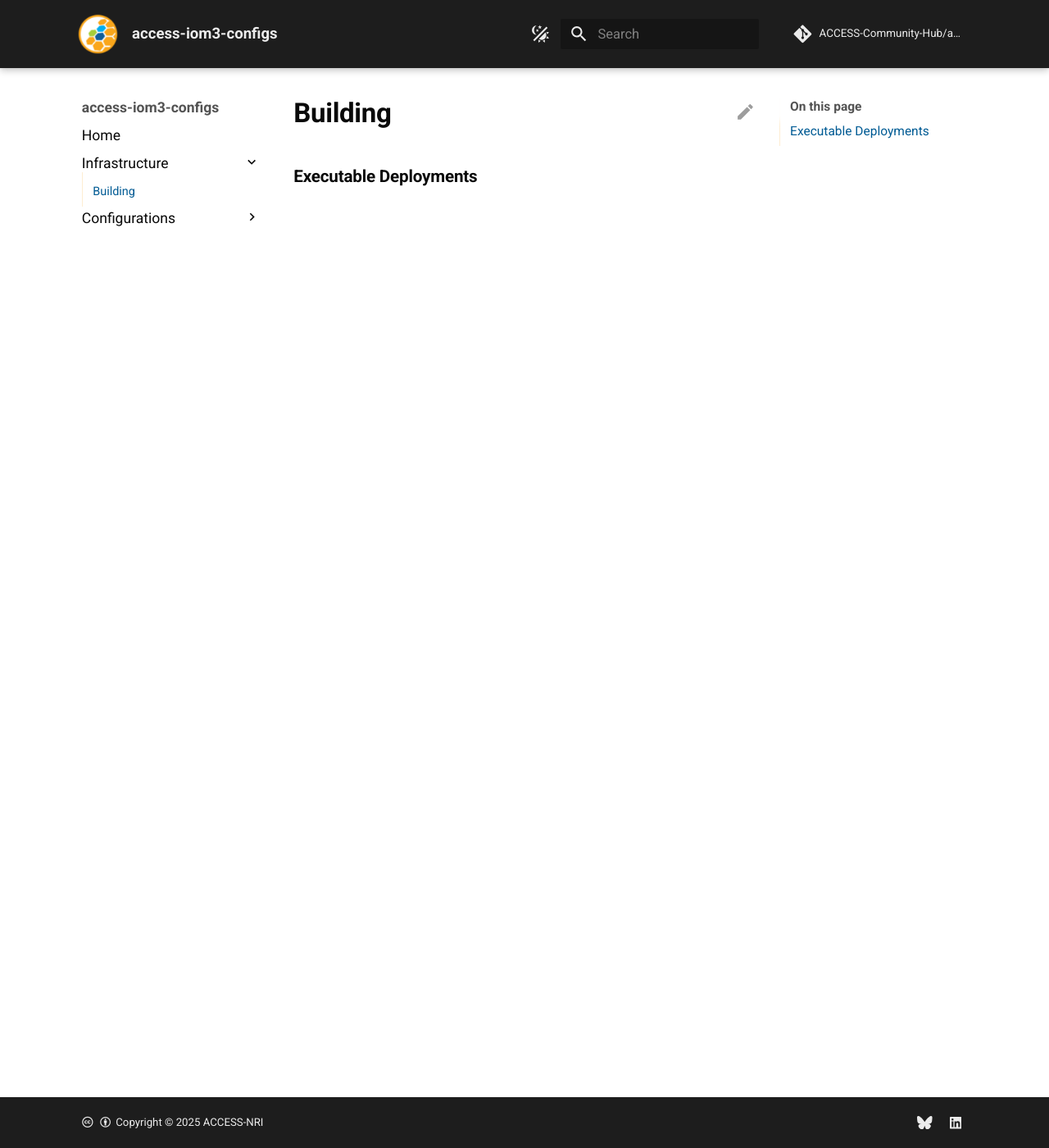
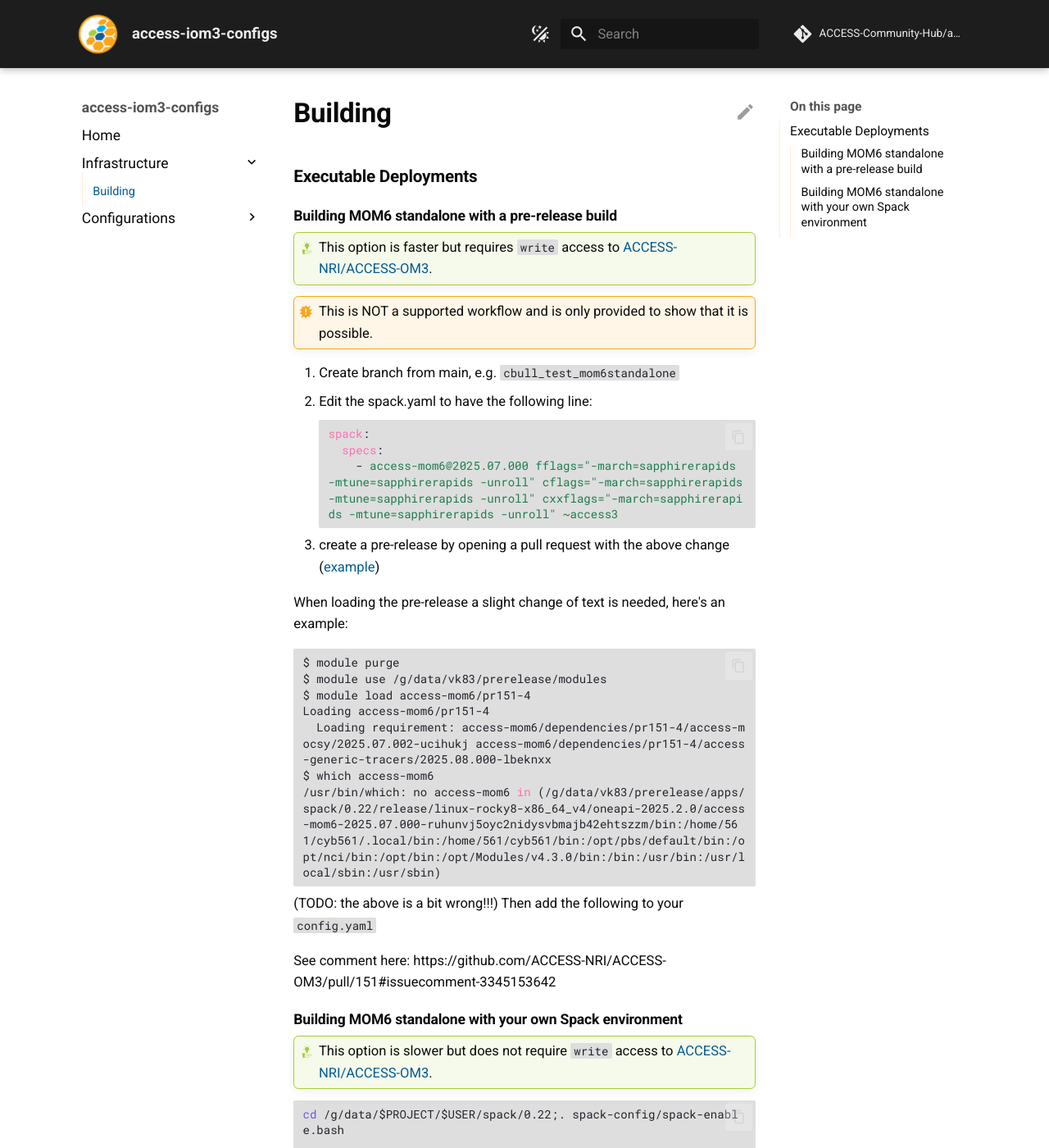
Before and after one commit to ACCESS-Community-Hub/access-iom3-configs, an MkDocs documentation site: the page built from documentation/docs/pages/infrastructure/Building.md, in a window 1280 px wide and 1400 px high. Shown: the whole window at 82% size. Built offline with MkDocs 1.6.1 and Material for MkDocs 9.7.7, drawn with Linux system fonts in a browser that asks for light colours; comment, search, counter and statistics services are not loaded; some of the changed text lies outside the part shown.

Commit message:
Update Building.md (#1)
* Update Building.md

Just creating a few trivial changes

* few small updates

* Fix condition for PR preview job execution

as suggested by @atteggiani (https://access-nri.zulipchat.com/#narrow/channel/470332-ocean-seaice/topic/Pipeline.20for.20MOM6.20node.20testing/near/542178936)

````diff
--- a/documentation/docs/pages/infrastructure/Building.md
+++ b/documentation/docs/pages/infrastructure/Building.md
@@ -1,3 +1,75 @@
 
 
 ### Executable Deployments
+#### Building MOM6 standalone with a pre-release build
+!!! tip
+    This option is faster but requires `write` access to [ACCESS-NRI/ACCESS-OM3](https://github.com/ACCESS-NRI/ACCESS-OM3).
+
+!!! warning
+    This is NOT a supported workflow and is only provided to show that it is possible.
+
+1. Create branch from main, e.g. `cbull_test_mom6standalone`
+1. Edit the spack.yaml to have the following line:
+```yaml
+spack:
+  specs:
+    - access-mom6@2025.07.000 fflags="-march=sapphirerapids -mtune=sapphirerapids -unroll" cflags="-march=sapphirerapids -mtune=sapphirerapids -unroll" cxxflags="-march=sapphirerapids -mtune=sapphirerapids -unroll" ~access3
+```
+1. create a pre-release by opening a pull request with the above change ([example](https://github.com/ACCESS-NRI/ACCESS-OM3/pull/151))
+
+When loading the pre-release a slight change of text is needed, here's an example:
+```bash
+$ module purge
+$ module use /g/data/vk83/prerelease/modules
+$ module load access-mom6/pr151-4
+Loading access-mom6/pr151-4
+  Loading requirement: access-mom6/dependencies/pr151-4/access-mocsy/2025.07.002-ucihukj access-mom6/dependencies/pr151-4/access-generic-tracers/2025.08.000-lbeknxx
+$ which access-mom6
+/usr/bin/which: no access-mom6 in (/g/data/vk83/prerelease/apps/spack/0.22/release/linux-rocky8-x86_64_v4/oneapi-2025.2.0/access-mom6-2025.07.000-ruhunvj5oyc2nidysvbmajb42ehtszzm/bin:/home/561/cyb561/.local/bin:/home/561/cyb561/bin:/opt/pbs/default/bin:/opt/nci/bin:/opt/bin:/opt/Modules/v4.3.0/bin:/bin:/usr/bin:/usr/local/sbin:/usr/sbin)
+```
+(TODO: the above is a bit wrong!!!)
+Then add the following to your `config.yaml`
+
+See comment here: https://github.com/ACCESS-NRI/ACCESS-OM3/pull/151#issuecomment-3345153642
+
+#### Building MOM6 standalone with your own Spack environment
+!!! tip
+    This option is slower but does not require `write` access to [ACCESS-NRI/ACCESS-OM3](https://github.com/ACCESS-NRI/ACCESS-OM3).
+
+```bash
+cd /g/data/$PROJECT/$USER/spack/0.22;. spack-config/spack-enable.bash
+
+cd /g/data/tm70/cyb561/spack/0.22/spack-packages; git pull
+
+cd /g/data/tm70/cyb561/spack/0.22/spack-config; git pull
+
+cd /g/data/$PROJECT/$USER/spack/0.22
+
+git clone git@github.com:ACCESS-NRI/ACCESS-OM3.git
+
+cd ACCESS-OM3
+
+git tag
+
+#check out the release you want
+
+git checkout 2025.08.001
+
+cd ..
+
+spack env create mom6standalone ACCESS-OM3/spack.yaml
+#Returns
+
+==> Created environment mom6standalone in: /g/data/tm70/cyb561/spack/0.22/environments/mom6standalone
+==> Activate with: spack env activate mom6standalone
+
+spack env activate mom6standalone
+
+spack install access-mom6 ~access3
+```
+
+https://github.com/NOAA-GFDL/MOM6-examples/tree/dev/gfdl/src
+
+https://github.com/angus-g/mom6-ninja-nci
+
+https://github.com/ACCESS-NRI/ACCESS-OM3/pull/151/files
````
Also changed, not shown: 1 other file.
